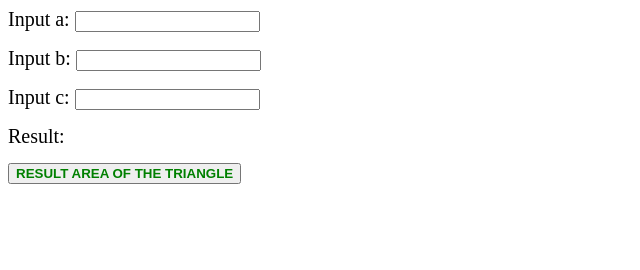
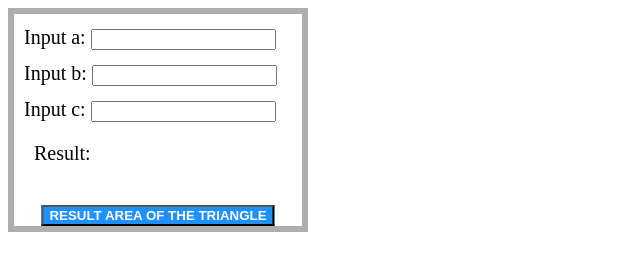
Before and after one commit to WebQuant/JS, a plain HTML site: page lab_1/index.html in a window 1280 px wide. Shown: the whole page, without its empty margins (0-640 px from the left). Drawn offline with Linux system fonts and the light colour scheme.

Commit message:
some changes

```diff
--- a/lab_1/css/style.css
+++ b/lab_1/css/style.css
@@ -3,29 +3,51 @@ body {
 }
 
 .container{
-    max-width: 500px;
+    max-width: 300px;
     max-height: 800px;
+    min-width: 280px;
+}
+
+.border{
+    border: 6px solid #aeaeae;
 }
 
 #result{
+    margin-top: 20px;
     color: red;
 }
 
 #btn {
-    margin-top: 15px;
+    position: relative;
+    margin-top: 40px;
+    left: 50%;
+    transform: translate(-50%, 0);
 }
 
 button {
     text-transform: uppercase;
     font-weight: 700;
-    color: green;
+    background-color: DodgerBlue;
+    color: white;
 }
 
-input {
-    margin-bottom: 15px;
+span{
+    margin-left: 10px;
+}
 
+
+input{
+    margin-top: 15px;
 }
 
 input:focus {
     box-shadow: 0 0 4px 2px rgb(191, 222, 255);
 }
+
+.res_container{
+    margin-top: 20px;
+}
+
+.res_p{
+    margin-left: 20px;
+}
--- a/lab_1/index.html
+++ b/lab_1/index.html
@@ -10,12 +10,18 @@
 
 <body>
     <div class="container">
-        <span>Input a: </span><input type="text" id="inp_a"><br>
-        <span>Input b: </span><input type="text" id="inp_b"><br>
-        <span>Input c: </span><input type="text" id="inp_c"><br>
+        <div class="border">
+            <span>Input a: </span><input type="text" id="inp_a"><br>
+            <span>Input b: </span><input type="text" id="inp_b"><br>
+            <span>Input c: </span><input type="text" id="inp_c"><br>
 
-        Result: <span id="result"></span><br>
-        <button id="btn" onclick="result()">Result area of the triangle</button>
+            <div class="res_container">
+                <span class="res_p">Result: </span><span id="result"></span><br>
+            </div>
+
+            <button id="btn" onclick="result()">Result area of the triangle</button>
+
+        </div>
     </div>
 
     <script src="js/script.js"></script>
```
